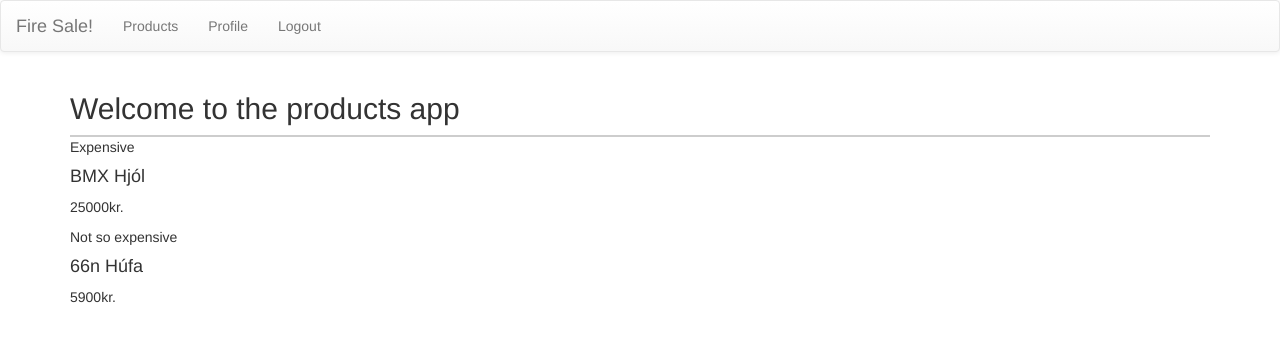
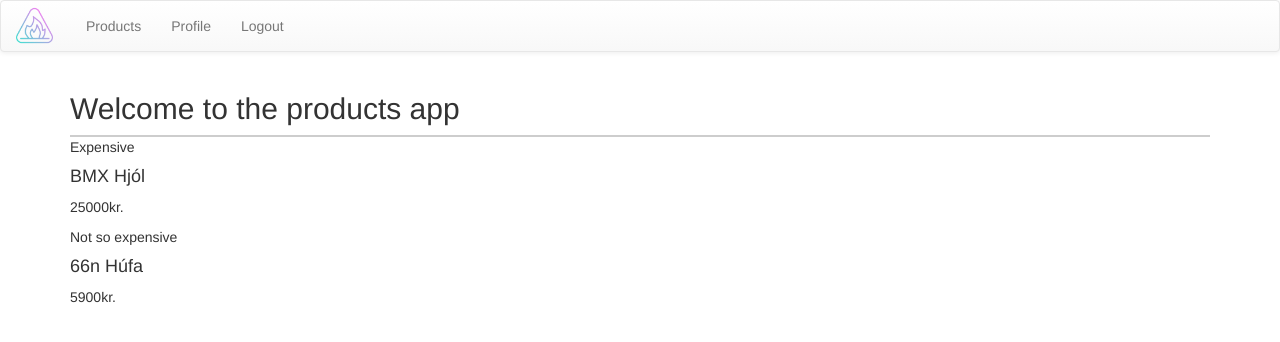
Before and after one commit to peturoh/vln2, a Django app: page / in a window 1280 px wide. Shown: the top 342 px of the page. Run offline with Django 4.2, Linux system fonts and the light colour scheme; the visitor is signed in with stand-in values (Sample User, id 1).

Commit message:
Brand Icon í navbar

```diff
--- /dev/null
+++ b/Fire_Sale/static/css/nav.css
@@ -0,0 +1,16 @@
+.profile-image {
+    height: auto;
+    width: auto;
+    max-height: 50px;
+    max-width: 50px;
+    vertical-align: middle;
+}
+
+#logo {
+    max-height: 40px;
+    max-width: 40px;
+    padding-top: 3px;
+    padding-bottom: 0px;
+    margin-right: 30px;
+    vertical-align: middle;
+}
--- a/Fire_Sale/templates/navigation.html
+++ b/Fire_Sale/templates/navigation.html
@@ -1,4 +1,7 @@
+{% load static %}
+<link rel="stylesheet" href="{% static 'css/nav.css' %}" />
 <nav class="navbar navbar-default">
+
   <div class="container-fluid">
     <!-- Brand and toggle get grouped for better mobile display -->
     <div class="navbar-header">
@@ -8,7 +11,7 @@
         <span class="icon-bar"></span>
         <span class="icon-bar"></span>
       </button>
-      <a class="navbar-brand" href="/">Fire Sale!</a>
+        <a class="navbar-brand" id="logo" href="/"><img alt="Flame icons created by photo3idea_studio - Flaticon - freepik" id="logo" src="../static/images/fire.png" /></a>
     </div>
 
     <!-- Collect the nav links, forms, and other content for toggling -->
```
Also changed, not shown: Fire_Sale/static/images/fire.png (added).
